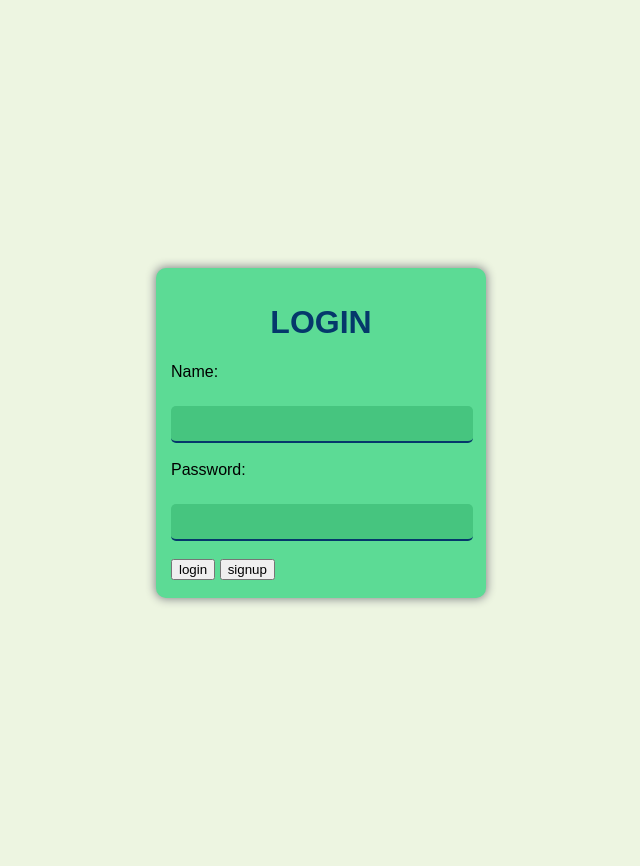
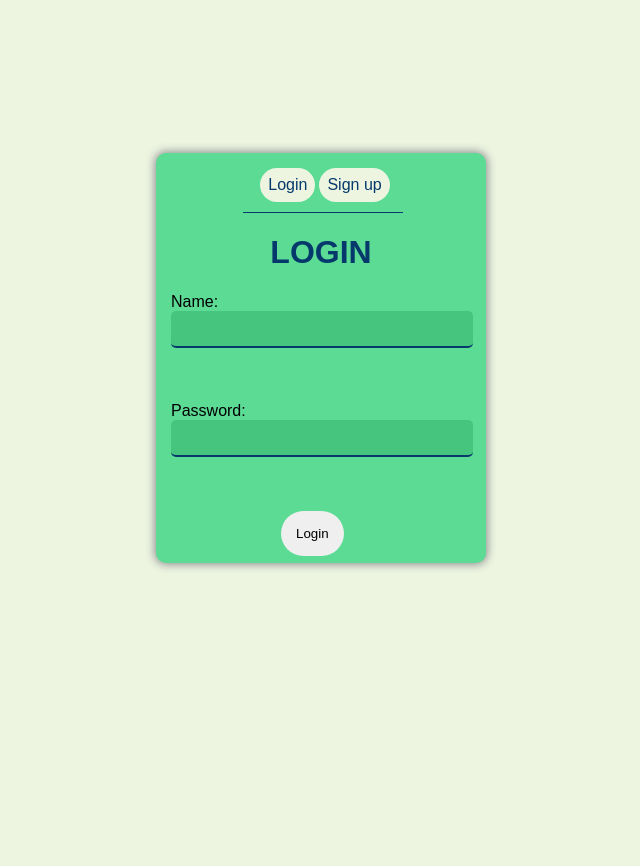
Before and after one commit to IbraheemAlquraishy/yeechat-web, a Flask app: page /login in a window 1280 px wide. Shown: the whole page, without its empty margins (319-959 px from the left). After the commit the page ends 570 px from the top, so only its background shows below. Run offline with Flask 3, Linux system fonts and the light colour scheme.

Commit message:
with you

```diff
--- a/app.py
+++ b/app.py
@@ -28,6 +28,7 @@ user_room=db.Table('user_room',
 class User(db.Model,UserMixin):
     id=db.Column(db.Integer,primary_key=True)
     name=db.Column(db.String(124),unique=True,nullable=False)
+    username=db.Column(db.String,nullable=False)
     password=db.Column(db.String(200),nullable=False)
     img=db.Column(db.String(200),nullable=False,default='uploads/default.png')
     #publickey=db.Column(db.String(1024),nullable=False)
@@ -46,7 +47,7 @@ class MyEncoder(json.JSONEncoder):
         if isinstance(obj, Room):
             return {"id": obj.id, "name": obj.name}
         elif isinstance(obj, User):
-            return {"name":obj.name,"photo":obj.img}
+            return {"name":obj.username,"photo":obj.img}
         return super().default(obj)
 
 if not path.exists("yeechat-web/database.db"):
@@ -93,9 +94,10 @@ def login():
 @app.route("/signup",methods=['POST'])
 def getsignup():
     name=request.json.get('name')
+    username=request.json.get('username')
     passwrd=request.json.get('password')
     if User.query.filter_by(name=name).first()==None:
-        user=User(name=name,password=generate_password_hash(passwrd,method='sha256'))
+        user=User(name=name,username=username,password=generate_password_hash(passwrd,method='sha256'))
         db.session.add(user)
         db.session.commit()
         login_user(user,remember=True)
--- a/static/func.js
+++ b/static/func.js
@@ -1,31 +1,11 @@
 let loginbtn = document.getElementById('loginbtn');
 let signupbtn=document.getElementById('signup');
-let username = document.getElementsByClassName('usern')[0].innerHTML;
 let title = document.getElementsByClassName('title')
-let pas=document.getElementById('password').innerHTML
-function sign(){
-    document.getElementById('showname').style.display='none';
-    document.getElementById('confirm_password').style.display='none';
-    document.getElementById("login").style.height="300px";
-    document.getElementById('title').innerHTML="LOGIN";
-    fetch("/../login",{
-        body:({
-            name:username,password:pas
-        }),headers:({
-            "Content-Type": "application/json"
-        })
-    })
-
-}
 function login() {
     // Get the values of the name and password input fields
     const name = document.getElementById('name').value;
     const password = document.getElementById('password').value;
-    //edit on css
-    //document.getElementById('showname').style.display='block';
-    //document.getElementById('confirm_password').style.display='block';
-    //document.getElementById("login").style.height="400px";
-    //document.getElementById('title').innerHTML="SIGN UP";
+
     // Create an object to represent the JSON body of the POST request
     const body = { name, password };
 
@@ -45,12 +25,14 @@ function login() {
     })
 }
 function sign() {
+    if (document.getElementById('password').value==document.getElementById('confirm_password').value){
     // Get the values of the name and password input fields
     const name = document.getElementById('name').value;
     const password = document.getElementById('password').value;
+    const username = document.getElementById('showname').value;
 
     // Create an object to represent the JSON body of the POST request
-    const body = { name, password };
+    const body = { name,username, password };
 
     // Make the POST request using the Fetch API
     fetch('/../signup', {
@@ -66,7 +48,10 @@ function sign() {
             document.write("taken")
         }
     })
-
+    }
+    else {
+        alert("تسرسح")
+    }
 }
 function create(){
     const name = document.getElementById('name').value;
@@ -82,8 +67,31 @@ function create(){
       .then(data => {
           if(data["message"]=="done"){
               console.log("done")
+              document.location.reload();
             }else{
               document.getElementById("error").innerHTML="no such user";
           }
       })
 }
+
+function switch1(){
+    document.getElementById('showname').style.display='block';
+    document.getElementById('confirm_password').style.display='block';
+    document.getElementById('login').style.height="500px";
+    document.getElementById('title').innerHTML="SIGN UP";
+    document.getElementById('confirm_passwordl').style.display='block';
+    document.getElementById('shownamel').style.display='block';
+    document.getElementById('btn1').style.display='none';
+    document.getElementById('btn2').style.display='block';
+}
+function switch2(){
+    document.getElementById('confirm_passwordl').style.display='none';
+    document.getElementById('shownamel').style.display='none';
+    document.getElementById('showname').style.display='none';
+    document.getElementById('confirm_password').style.display='none';
+    document.getElementById('login').style.height="380px";
+    document.getElementById('title').innerHTML="LOGIN";
+    document.getElementById('btn1').style.display='block';
+    document.getElementById('btn2').style.display='none';
+
+}
--- a/static/login.css
+++ b/static/login.css
@@ -2,19 +2,57 @@
     font-family: sans-serif;
 }
 body{
-    min-height: 850px;
+    min-height: 700px;
     flex-direction: column;
     display: flex;
     justify-content: center;
     align-items: center;
     background-color: #edf5e1;
 }
+.switch{
+    width: 160px;
+    display: flex;
+    border-bottom: 1px solid #05386b;
+    color: #05386b;
+    justify-content: center;
+    flex-direction: row;
+    align-self: center;
+    margin-left: 24%;
+}
+.logbtn{
+    padding: 8px;
+    background-color: #edf5e1;
+    margin-bottom: 10px;
+    border-radius: 50px;
+    text-align: right;
+    cursor: pointer;
+    transition: 0.3s ease;
+    margin-left: 4px;
+}
+
+.logbtn:hover{
+    background-color: #05386b;
+    color: #edf5e1;
+}
+.signupbtn{
+    margin-left: 4px;
+    padding: 8px;
+    background-color: #edf5e1;
+    margin-bottom: 10px;
+    border-radius: 50px;
+    text-align: right;
+    cursor: pointer;
+    transition: 0.3s ease;
+}
+.signupbtn:hover{
+    background-color: #05386b;
+    color: #edf5e1;}
 .login{
     background-color: #5cdb95;
     padding: 15px;
     border-radius: 10px;
     width: 300px;
-    height: 300px;
+    height: 380px;
     box-shadow: #84878a 0px 0px 10px 1px;
 }
 .login h1{
@@ -28,7 +66,6 @@ body{
     color: #05386b;
     font-size: 16px;
     border: 0;
-    margin-top: 25px;
     max-height: 15px;
     border-bottom: 2px solid #05386b;
     transition: max-height 0.5s;
@@ -54,13 +91,25 @@ body{
     background-color: #05386b;
     color: #edf5e1;
 }
-.subm{
-    width: 100px;
-    padding: 10px;
+.inputs button{
+    padding: 15px;
+    border: none;
+    border-radius: 50px;
+    margin-left: 110px;
+
 }
-.change{
-    width: 100px;
-    padding: 10px;
+#btn1{
+    display: block;
+}
+#btn2{
+    display: none;
+}
+#btn1:hover,#btn2:hover{
+    background-color: #05386b;
+    color: #edf5e1;
+}
+#shownamel,#confirm_passwordl{
+    display: none;
 }
 #showname,#confirm_password{
     display: none;
--- a/templates/login.html
+++ b/templates/login.html
@@ -5,26 +5,33 @@
     <meta http-equiv="X-UA-Compatible" content="IE=edge">
     <meta name="viewport" content="width=device-width, initial-scale=1.0">
     <link rel="stylesheet" href="{{url_for('static',filename='login.css')}}">
-    <script src="{{url_for('static',filename='func.js')}}"></script>
+    <link rel="stylesheet" href="/static/login.css">
+    <script src="/static/func.js"></script>
     <title>Login</title>
 </head>
 <body>
     <div class="login" id="login">
+        <div class="switch">
+            <div class="logbtn" onclick="switch2();">Login</div>
+            <div class="signupbtn" onclick="switch1();">Sign up</div>
+        </div>
         <h1 id="title">LOGIN</h1>
         <div class="inputs">
             <form id="myForm">
+
                 <label for="name">Name:</label>
                 <input type="text" id="name" name="name"><br><br>
+                <label for="showname" id="shownamel">showname:</label>
+                <input type="text" id="showname" name="showname"><br><br>
                 <label for="password">Password:</label>
                 <input type="password" id="password" name="password"><br><br>
-                <button type="button" onclick="login()">login</button>
-                <button type="button" onclick="sign()">signup</button>
-            </form>
+                <label for="confirm_password" id="confirm_passwordl">Confirm Password:</label>
+                <input type="password" id="confirm_password" name="confirm_password"><br><br>
+                <button type="button" id="btn1" onclick="login()">Login</button>
+                <button type="button" id="btn2" onclick="sign()">Sign up</button>
+              </form>
 
     </div>
         </div>
-
-
-
 </body>
 </html>
```
Also changed, not shown: templates/chats.html (+15 -5 lines), instance/database.db.
